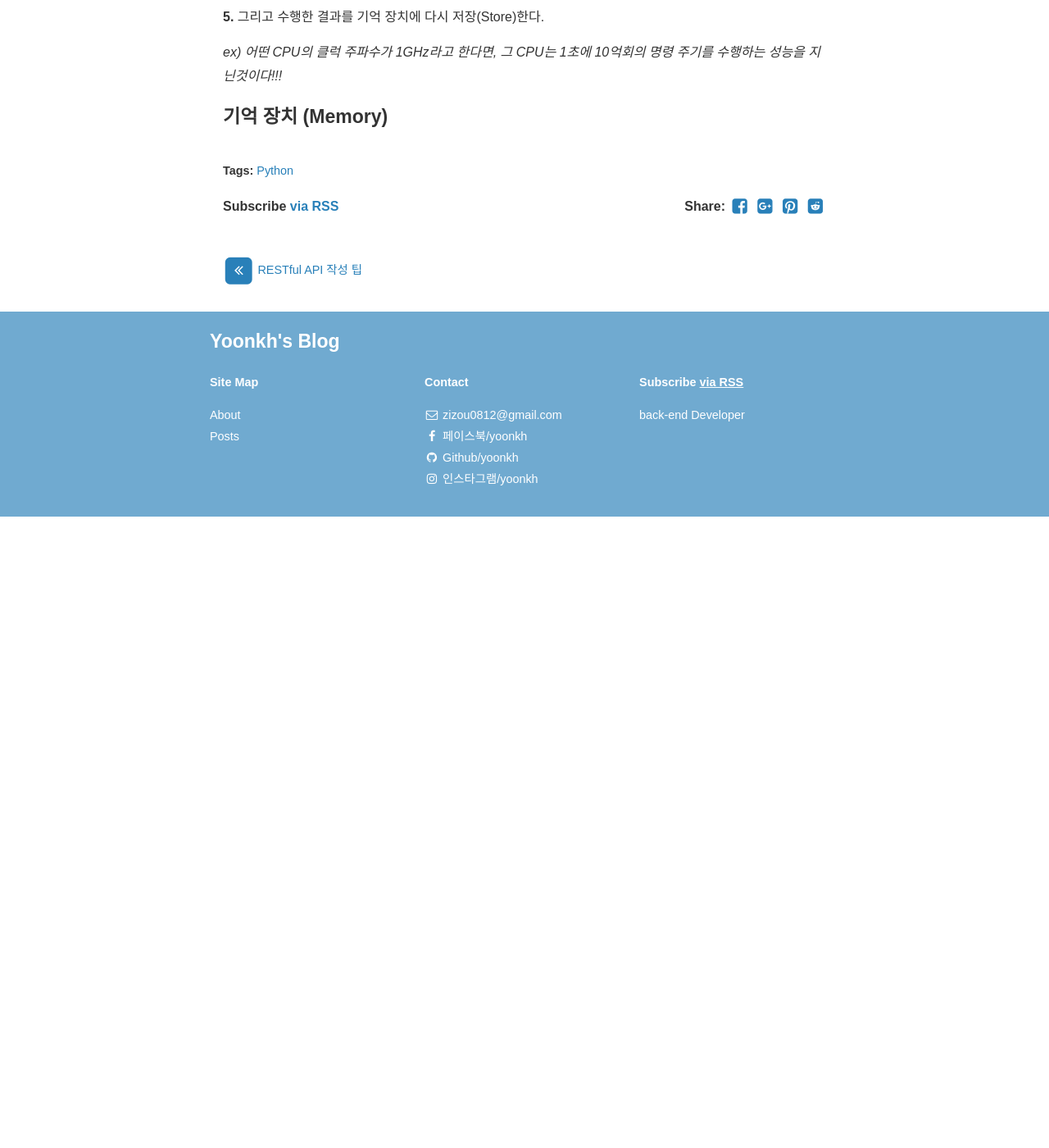
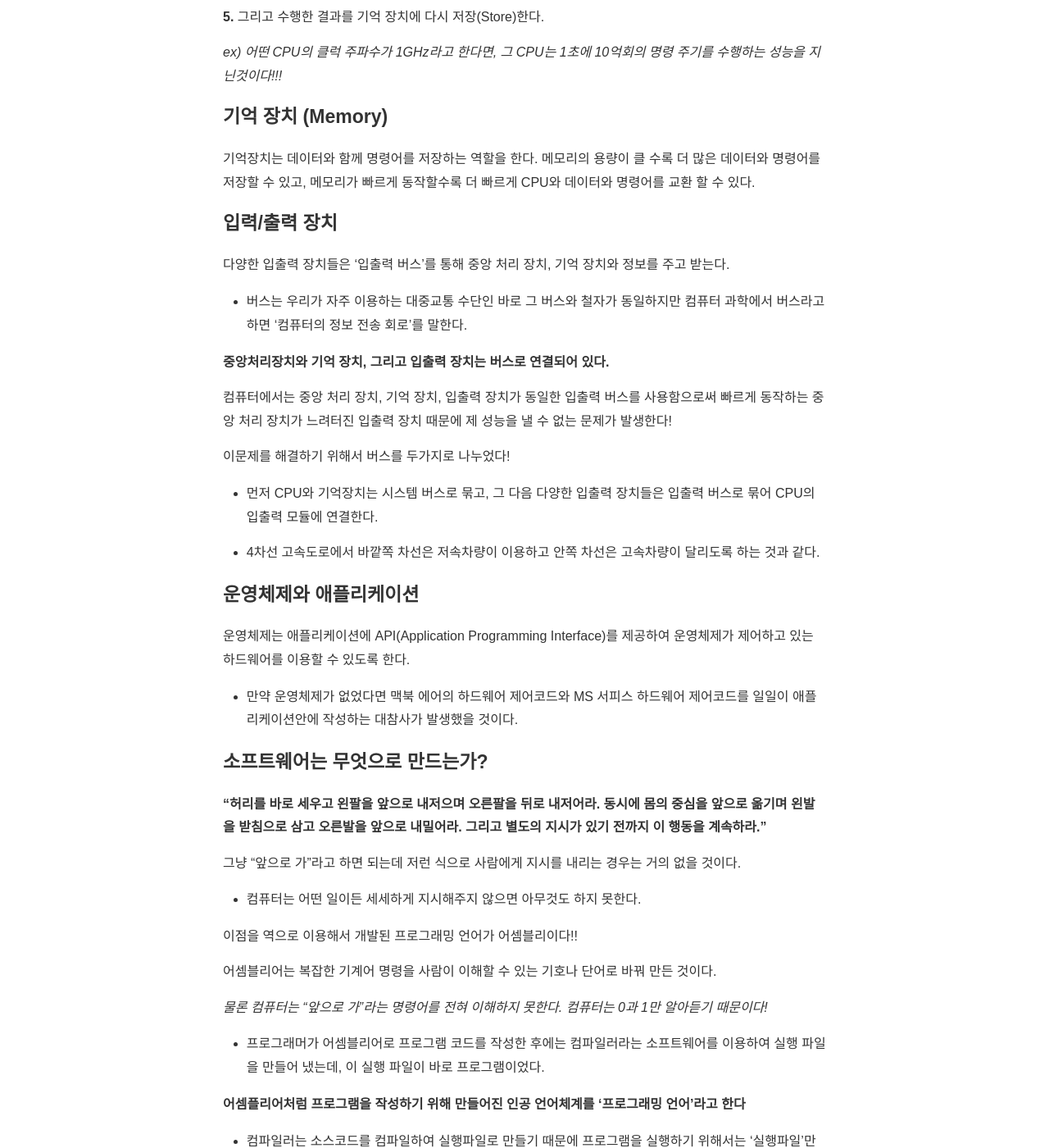
Before and after one commit to yoonkh/yoonkh.github.io, a Jekyll site: the page built from _posts/2017-12-08-brain.markdown, in a window 1280 px wide and 1400 px high, scrolled down 2486 px. Shown: the whole window at 82% size. Built offline with Jekyll 4.4.1, drawn with Linux system fonts in a browser that asks for light colours; nearby versions of some CDN libraries; comment, search, counter and statistics services are not loaded; before the commit the page ends 3116 px from its top, so only the background shows below that; some of the changed text lies outside the part shown.

Commit message:
Update 2017-12-08-brain.markdown

````diff
--- a/_posts/2017-12-08-brain.markdown
+++ b/_posts/2017-12-08-brain.markdown
@@ -87,3 +87,126 @@ comments: True
 *ex) 어떤 CPU의 클럭 주파수가 1GHz라고 한다면, 그 CPU는 1초에 10억회의 명령 주기를 수행하는 성능을 지닌것이다!!!*
 
 ### 기억 장치 (Memory)
+
+기억장치는 데이터와 함께 명령어를 저장하는 역할을 한다. 메모리의 용량이 클 수록 더 많은 데이터와 명령어를 저장할 수 있고, 메모리가 빠르게 동작할수록 더 빠르게 CPU와 데이터와 명령어를 교환 할 수 있다.
+
+### 입력/출력 장치
+
+다양한 입출력 장치들은 '입출력 버스'를 통해 중앙 처리 장치, 기억 장치와 정보를 주고 받는다.
+
+- 버스는 우리가 자주 이용하는 대중교통 수단인 바로 그 버스와 철자가 동일하지만 컴퓨터 과학에서 버스라고 하면 '컴퓨터의 정보 전송 회로'를 말한다.
+
+**중앙처리장치와 기억 장치, 그리고 입출력 장치는 버스로 연결되어 있다.**
+
+컴퓨터에서는 중앙 처리 장치, 기억 장치, 입출력 장치가 동일한 입출력 버스를 사용함으로써 빠르게 동작하는 중앙 처리 장치가 느려터진 입출력 장치 때문에 제 성능을 낼 수 없는 문제가 발생한다!
+
+이문제를 해결하기 위해서 버스를 두가지로 나누었다!
+
+- 먼저 CPU와 기억장치는 시스템 버스로 묶고, 그 다음 다양한 입출력 장치들은 입출력 버스로 묶어 CPU의 입출력 모듈에 연결한다.
+
+- 4차선 고속도로에서 바깥쪽 차선은 저속차량이 이용하고 안쪽 차선은 고속차량이 달리도록 하는 것과 같다.
+
+### 운영체제와 애플리케이션
+
+운영체제는 애플리케이션에 API(Application Programming Interface)를 제공하여 운영체제가 제어하고 있는 하드웨어를 이용할 수 있도록 한다.
+
+- 만약 운영체제가 없었다면 맥북 에어의 하드웨어 제어코드와 MS 서피스 하드웨어 제어코드를 일일이 애플리케이션안에 작성하는 대참사가 발생했을 것이다.
+
+### 소프트웨어는 무엇으로 만드는가?
+
+**"허리를 바로 세우고 왼팔을 앞으로 내저으며 오른팔을 뒤로 내저어라. 동시에 몸의 중심을 앞으로 옮기며 왼발을 받침으로 삼고 오른발을 앞으로 내밀어라. 그리고 별도의 지시가 있기 전까지 이 행동을 계속하라."**
+
+그냥 "앞으로 가"라고 하면 되는데 저런 식으로 사람에게 지시를 내리는 경우는 거의 없을 것이다.
+
+- 컴퓨터는 어떤 일이든 세세하게 지시해주지 않으면 아무것도 하지 못한다.
+
+이점을 역으로 이용해서 개발된 프로그래밍 언어가 어셈블리이다!!
+
+어셈블리어는 복잡한 기계어 명령을 사람이 이해할 수 있는 기호나 단어로 바꿔 만든 것이다.
+
+*물론 컴퓨터는 "앞으로 가"라는 명령어를 전혀 이해하지 못한다. 컴퓨터는 0과 1만 알아듣기 때문이다!*
+
+- 프로그래머가 어셈블리어로 프로그램 코드를 작성한 후에는 컴파일러라는 소프트웨어를 이용하여 실행 파일을 만들어 냈는데, 이 실행 파일이 바로 프로그램이었다.
+
+**어셈플리어처럼 프로그램을 작성하기 위해 만들어진 인공 언어체계를 '프로그래밍 언어'라고 한다**
+
+- 컴파일러는 소스코드를 컴파일하여 실행파일로 만들기 때문에 프로그램을 실행하기 위해서는 '실행파일'만 있으면 되며, 소스코드는 전혀 필요하지 않다.
+
+- 인터프리터는 소스코드를 미리 실행파일로 만드는 작업이 필요하지 않다. 소스코드를 실시간으로 기계어로 해석해서 실행해주기 때문이다.
+
+## 데이터 다루기: 수와 텍스트와 비트
+
+### 변수
+
+변수는 데이터를 담는 메모리 공간이다!
+
+여기에는 수를 담을 수도 있고, 글을 담을 수도 있다. 목록이나 이미지 데이터도 담을 수 있다.
+
+```
+>>> a = 2020
+>>> a
+2020
+```
+
+'a = 2020'은 "a라는 이름의 변수를 만들고 2020을 해당변수에 입력하라"라는 의미의 코드이다.
+
+**변수 = 데이터를 담는 공간**
+
+### 수 다루기
+
+#### 정수
+
+정수는 음의 정수, 0, 양의 정수를 모두 통틀어 일컫는 말이다!
+
+- 파이썬에서는 메모리가 허용하는한, 무한대의 정수를 다룰 수 있다.
+
+파이썬은 코드가 실행될 때 변수의 형식을 결정한다.
+
+파이썬 인터프리터는 f = -3을 실행할 때가 되어서야 f가 정수라고 판단한다!
+
+```
+>>> f = -3
+>>> type(f)
+<<class 'int'>>
+```
+
+#### 여러 가지 진법으로 수 출력하기
+
+파이썬에서 16진수와 2진수로 표현하는 방법!
+
+- 숫자를 16진수로 출력하려면 hex() 함수를 사용해야 한다.
+
+- 숫자를 2진수로 출력하려면 bin() 함수를 사용해야 한다.
+
+#### 실수
+
+파이썬은 실수를 지원하기 위해 부동 소수형을 제공한다.
+
+부동소수형은 컴퓨터로 소수의 소수점을 표현하는 방식 중 하나이다.
+
+- 부동 소수형은 8바이트만을 이용해서 수를 표현한다. 즉, 한정된 범위의 수만 표현할 수 있다.
+
+- 디지털 방식으로 소수를 표현해야 하므로 정밀도에 한계가 있다.
+
+다음과 같이 변수에 소수점이 있느 수를 대입하면 부동 소수형 변수가 만들어진다!!
+
+```
+>>> a = 3.14
+>>> a
+3.14
+```
+
+type() 함수를 사용해서 자료형을 확인하기!
+
+```
+>>> type(a) # a는 3.14
+<<class 'float'>>
+```
+
+- 'float'은 부동소수점을 나타낸다
+
+#### 부동 소수형의 8바이트
+
+부동 소수형은 8바이트만을 이용해서 실수를 표현한다. 비록 8바이트만 가지고 수를 표현하지만, 굉장히 넓은 범위의 수를 다룬다.
+
+- 파이썬의 부동 소수형은 IEEE754라는 표준을 따른다.
````
